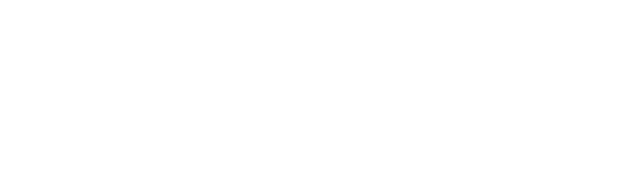
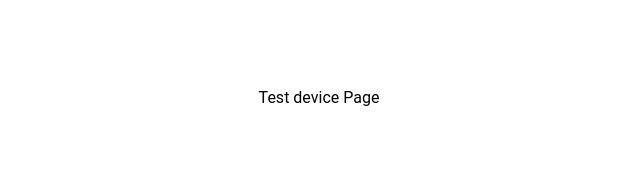
Before and after one commit to AlexKman/ReactDevices, a React (Vite) app: page /device in a window 1280 px wide. Shown: the top 178 px of the page, without its empty margins (321-961 px from the left). Built offline with nearby package versions, Linux system fonts and the light colour scheme.

Commit message:
Added axios into project for retrieving from api

```diff
--- a/package.json
+++ b/package.json
@@ -10,6 +10,7 @@
     "preview": "vite preview"
   },
   "dependencies": {
+    "axios": "^1.7.2",
     "react": "^18.2.0",
     "react-dom": "^18.2.0",
     "react-router-dom": "^6.23.1"
--- a/src/pages/Devicepage.tsx
+++ b/src/pages/Devicepage.tsx
@@ -1,5 +1,5 @@
 function DevicePage() {
-  return <div className="device-page"></div>;
+  return <div className="device-page">Test device Page</div>;
 }
 
 export default DevicePage;
--- a/src/pages/Homepage.tsx
+++ b/src/pages/Homepage.tsx
@@ -1,3 +1,19 @@
+import { useEffect, useState } from "react";
+import axios from "axios";
+
 export default function Homepage() {
+  useEffect(() => {
+    axios
+      .get(
+        "https://pzv500llz9.execute-api.eu-west-2.amazonaws.com/production/listDevices"
+      )
+      .then((response) => {
+        console.log(response, "test response");
+      })
+      .catch((error) => {
+        console.log(error);
+      });
+  }, []);
+
   return <div className="homepage">Test homepage</div>;
 }
```
Also changed, not shown: 1 other file (tests, documents, lock files or other folders).
